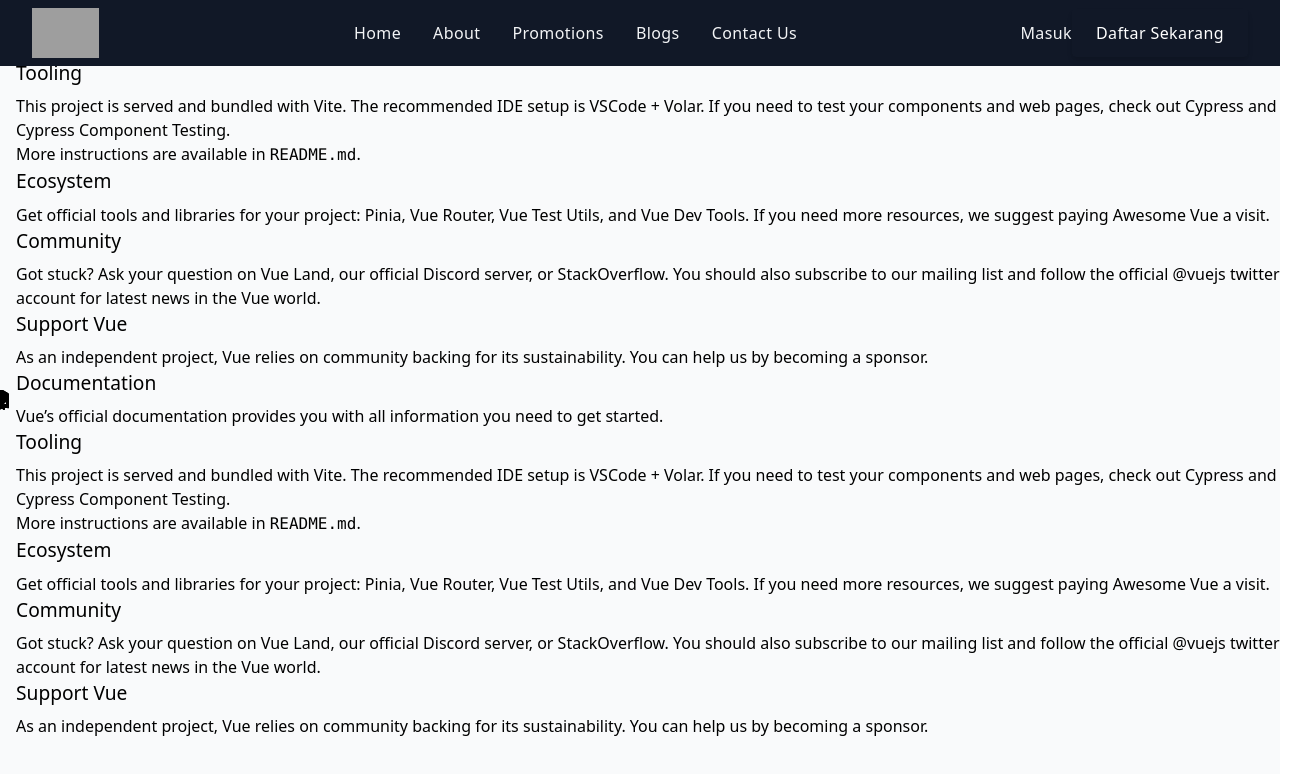
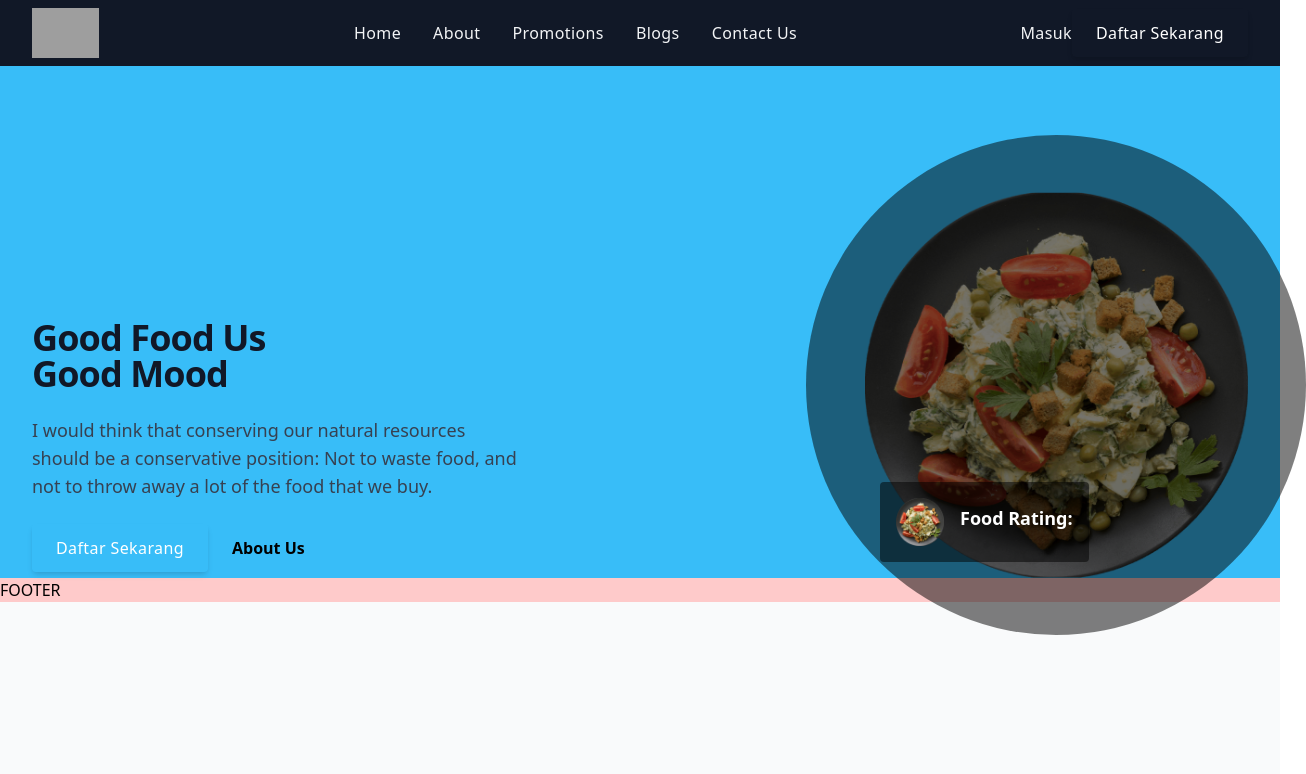
Before and after one commit to sulkhan10/fancy-food-web-vue, a Vue app in the folder client/: page / in a window 1280 px wide. Shown: the top 774 px of the page, 1306 px wide, since content can reach past the window. Built offline with nearby package versions, Linux system fonts and the light colour scheme; grey boxes are pictures that could not be loaded.

Commit message:
feat : layout home hero

```diff
--- a/client/src/components/Footer.vue
+++ b/client/src/components/Footer.vue
@@ -1,86 +1,9 @@
 <script setup>
-import WelcomeItem from './WelcomeItem.vue'
-import DocumentationIcon from './icons/IconDocumentation.vue'
-import ToolingIcon from './icons/IconTooling.vue'
-import EcosystemIcon from './icons/IconEcosystem.vue'
-import CommunityIcon from './icons/IconCommunity.vue'
-import SupportIcon from './icons/IconSupport.vue'
+
 </script>
 
 <template>
-  <WelcomeItem>
-    <template #icon>
-      <DocumentationIcon />
-    </template>
-    <template #heading>Documentation</template>
-
-    Vue’s
-    <a href="https://vuejs.org/" target="_blank" rel="noopener">official documentation</a>
-    provides you with all information you need to get started.
-  </WelcomeItem>
-
-  <WelcomeItem>
-    <template #icon>
-      <ToolingIcon />
-    </template>
-    <template #heading>Tooling</template>
-
-    This project is served and bundled with
-    <a href="https://vitejs.dev/guide/features.html" target="_blank" rel="noopener">Vite</a>. The
-    recommended IDE setup is
-    <a href="https://code.visualstudio.com/" target="_blank" rel="noopener">VSCode</a> +
-    <a href="https://github.com/johnsoncodehk/volar" target="_blank" rel="noopener">Volar</a>. If
-    you need to test your components and web pages, check out
-    <a href="https://www.cypress.io/" target="_blank" rel="noopener">Cypress</a> and
-    <a href="https://on.cypress.io/component" target="_blank">Cypress Component Testing</a>.
-
-    <br />
-
-    More instructions are available in <code>README.md</code>.
-  </WelcomeItem>
-
-  <WelcomeItem>
-    <template #icon>
-      <EcosystemIcon />
-    </template>
-    <template #heading>Ecosystem</template>
-
-    Get official tools and libraries for your project:
-    <a href="https://pinia.vuejs.org/" target="_blank" rel="noopener">Pinia</a>,
-    <a href="https://router.vuejs.org/" target="_blank" rel="noopener">Vue Router</a>,
-    <a href="https://test-utils.vuejs.org/" target="_blank" rel="noopener">Vue Test Utils</a>, and
-    <a href="https://github.com/vuejs/devtools" target="_blank" rel="noopener">Vue Dev Tools</a>. If
-    you need more resources, we suggest paying
-    <a href="https://github.com/vuejs/awesome-vue" target="_blank" rel="noopener">Awesome Vue</a>
-    a visit.
-  </WelcomeItem>
-
-  <WelcomeItem>
-    <template #icon>
-      <CommunityIcon />
-    </template>
-    <template #heading>Community</template>
-
-    Got stuck? Ask your question on
-    <a href="https://chat.vuejs.org" target="_blank" rel="noopener">Vue Land</a>, our official
-    Discord server, or
-    <a href="https://stackoverflow.com/questions/tagged/vue.js" target="_blank" rel="noopener"
-      >StackOverflow</a
-    >. You should also subscribe to
-    <a href="https://news.vuejs.org" target="_blank" rel="noopener">our mailing list</a> and follow
-    the official
-    <a href="https://twitter.com/vuejs" target="_blank" rel="noopener">@vuejs</a>
-    twitter account for latest news in the Vue world.
-  </WelcomeItem>
-
-  <WelcomeItem>
-    <template #icon>
-      <SupportIcon />
-    </template>
-    <template #heading>Support Vue</template>
-
-    As an independent project, Vue relies on community backing for its sustainability. You can help
-    us by
-    <a href="https://vuejs.org/sponsor/" target="_blank" rel="noopener">becoming a sponsor</a>.
-  </WelcomeItem>
+  <div class="botom-0 w-full bg-red-200">
+    FOOTER
+  </div>
 </template>
--- /dev/null
+++ b/client/src/components/HomeHero.vue
@@ -0,0 +1,64 @@
+<script></script>
+<template>
+  <div
+    class="flex flex-col justify-between max-w-xl px-4 mx-auto lg:pt-16 lg:flex-row md:px-8 lg:max-w-screen-xl"
+  >
+    <div class="pt-16 mb-16 lg:mb-0 lg:pt-32 lg:max-w-lg lg:pr-5">
+      <div class="max-w-xl mb-6">
+        <h2
+          class="max-w-lg mb-6 font-sans text-3xl font-bold tracking-tight text-gray-900 sm:text-4xl sm:leading-none"
+        >
+          Good Food Us<br class="" />
+          Good Mood
+        </h2>
+        <p class="text-base text-gray-700 md:text-lg">
+          I would think that conserving our natural resources should be a
+          conservative position: Not to waste food, and not to throw away a lot
+          of the food that we buy.
+        </p>
+      </div>
+      <div class="flex items-center">
+        <a
+          href="/"
+          class="inline-flex items-center justify-center h-12 px-6 mr-6 font-medium tracking-wide text-white transition duration-200 rounded shadow-md bg-deep-purple-accent-400 hover:bg-deep-purple-accent-700 focus:shadow-outline focus:outline-none"
+        >
+          Daftar Sekarang
+        </a>
+        <a
+          href="/"
+          aria-label=""
+          class="inline-flex items-center font-semibold transition-colors duration-200 text-deep-purple-accent-400 hover:text-deep-purple-800"
+          >About Us</a
+        >
+      </div>
+    </div>
+    <div class="relative">
+      <div
+        class="absolute bottom-0 left-0 m-4 p-4 bg-black bg-opacity-50 text-white rounded flex items-center z-10"
+      >
+        <img
+          src="../assets/images/homeHeroImage.png"
+          class="w-12 h-12 mr-4 object-cover rounded"
+          alt="Thumbnail"
+        />
+        <div>
+          <h2 class="text-lg font-bold mb-2">Food Rating:</h2>
+          <!-- This is the star rating -->
+        </div>
+      </div>
+
+      <div class="relative">
+        <div
+          class="absolute top-1/2 left-1/2 transform -translate-x-1/2 -translate-y-1/2 h-[500px] w-[500px] bg-black bg-opacity-50 rounded-full"
+        >
+          <!-- Isi elemen absolut di sini -->
+        </div>
+        <img
+          src="../assets/images/homeHeroImage.png"
+          class="object-cover object-top w-full h-64 mx-auto lg:h-auto md:max-w-sm"
+          alt=""
+        />
+      </div>
+    </div>
+  </div>
+</template>
--- a/client/src/components/Navbar.vue
+++ b/client/src/components/Navbar.vue
@@ -1,11 +1,10 @@
 <script>
 import { RouterLink, RouterView } from "vue-router";
 import { mapState, mapActions } from "pinia";
-// import { useAnimeStore } from "../stores/food";
 </script>
 
 <template>
-  <div class="fixed z-10 w-full bg-gray-900">
+  <div class="fixed z-10 w-full bg-gray-900 z-30">
     <div
       class="px-4 py-2 mx-auto sm:max-w-xl md:max-w-full lg:max-w-screen-xl md:px-24 lg:px-8"
     >
--- a/client/src/components/WelcomeItem.vue
+++ /dev/null
@@ -1,85 +0,0 @@
-<template>
-  <div class="item">
-    <i>
-      <slot name="icon"></slot>
-    </i>
-    <div class="details">
-      <h3>
-        <slot name="heading"></slot>
-      </h3>
-      <slot></slot>
-    </div>
-  </div>
-</template>
-
-<style scoped>
-.item {
-  margin-top: 2rem;
-  display: flex;
-}
-
-.details {
-  flex: 1;
-  margin-left: 1rem;
-}
-
-i {
-  display: flex;
-  place-items: center;
-  place-content: center;
-  width: 32px;
-  height: 32px;
-  color: var(--color-text);
-}
-
-h3 {
-  font-size: 1.2rem;
-  font-weight: 500;
-  margin-bottom: 0.4rem;
-  color: var(--color-heading);
-}
-
-@media (min-width: 1024px) {
-  .item {
-    margin-top: 0;
-    padding: 0.4rem 0 1rem calc(var(--section-gap) / 2);
-  }
-
-  i {
-    top: calc(50% - 25px);
-    left: -26px;
-    position: absolute;
-    border: 1px solid var(--color-border);
-    background: var(--color-background);
-    border-radius: 8px;
-    width: 50px;
-    height: 50px;
-  }
-
-  .item:before {
-    content: ' ';
-    border-left: 1px solid var(--color-border);
-    position: absolute;
-    left: 0;
-    bottom: calc(50% + 25px);
-    height: calc(50% - 25px);
-  }
-
-  .item:after {
-    content: ' ';
-    border-left: 1px solid var(--color-border);
-    position: absolute;
-    left: 0;
-    top: calc(50% + 25px);
-    height: calc(50% - 25px);
-  }
-
-  .item:first-of-type:before {
-    display: none;
-  }
-
-  .item:last-of-type:after {
-    display: none;
-  }
-}
-</style>
--- a/client/src/views/HomeView.vue
+++ b/client/src/views/HomeView.vue
@@ -1,9 +1,9 @@
 <script setup>
-import TheWelcome from '../components/Footer.vue'
+import HomeHero from '../components/HomeHero.vue'
 </script>
+<template>
+  <div class="pt-32 mih-h-screen bg-sky-400">
 
-<template>
-  <main>
-    <TheWelcome />
-  </main>
+    <HomeHero />
+  </div>
 </template>
```
Also changed, not shown: client/src/assets/images/homeHeroImage.png (added), 1 other file (tests, documents, lock files or other folders).
